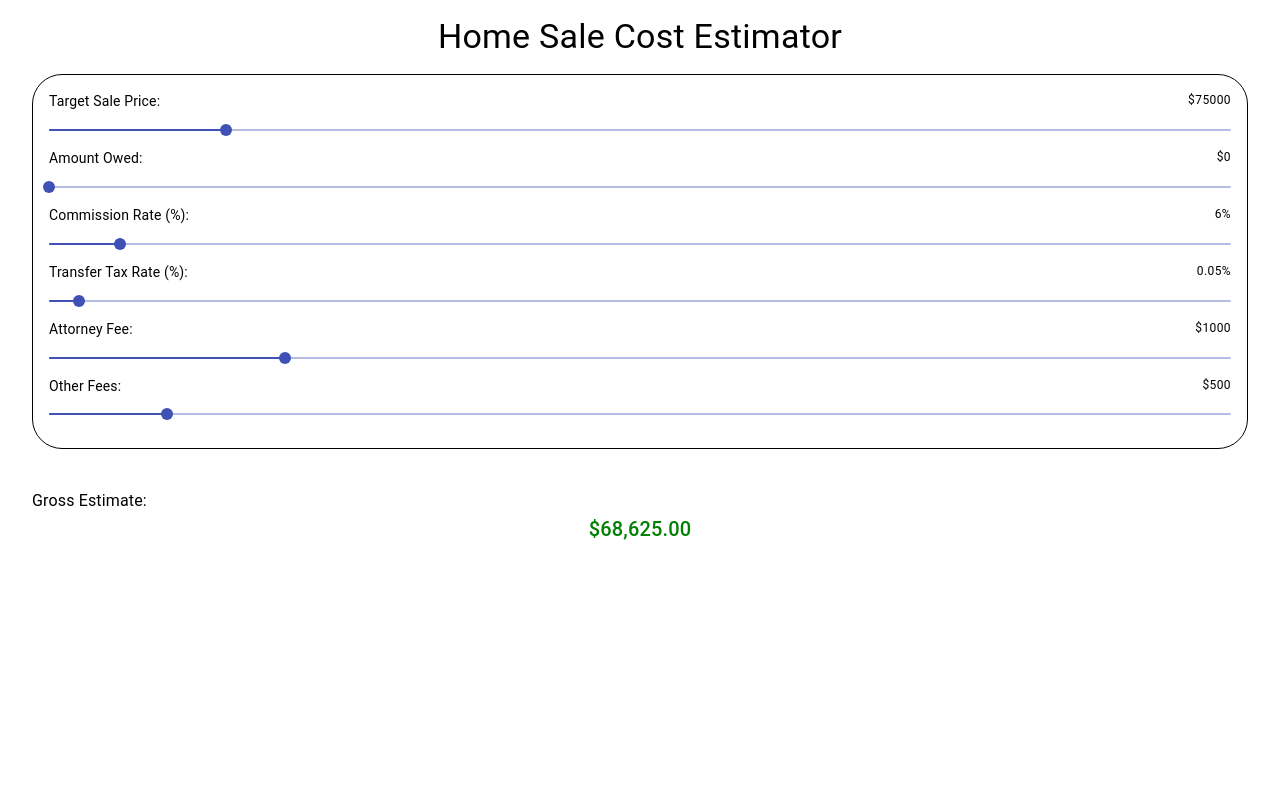
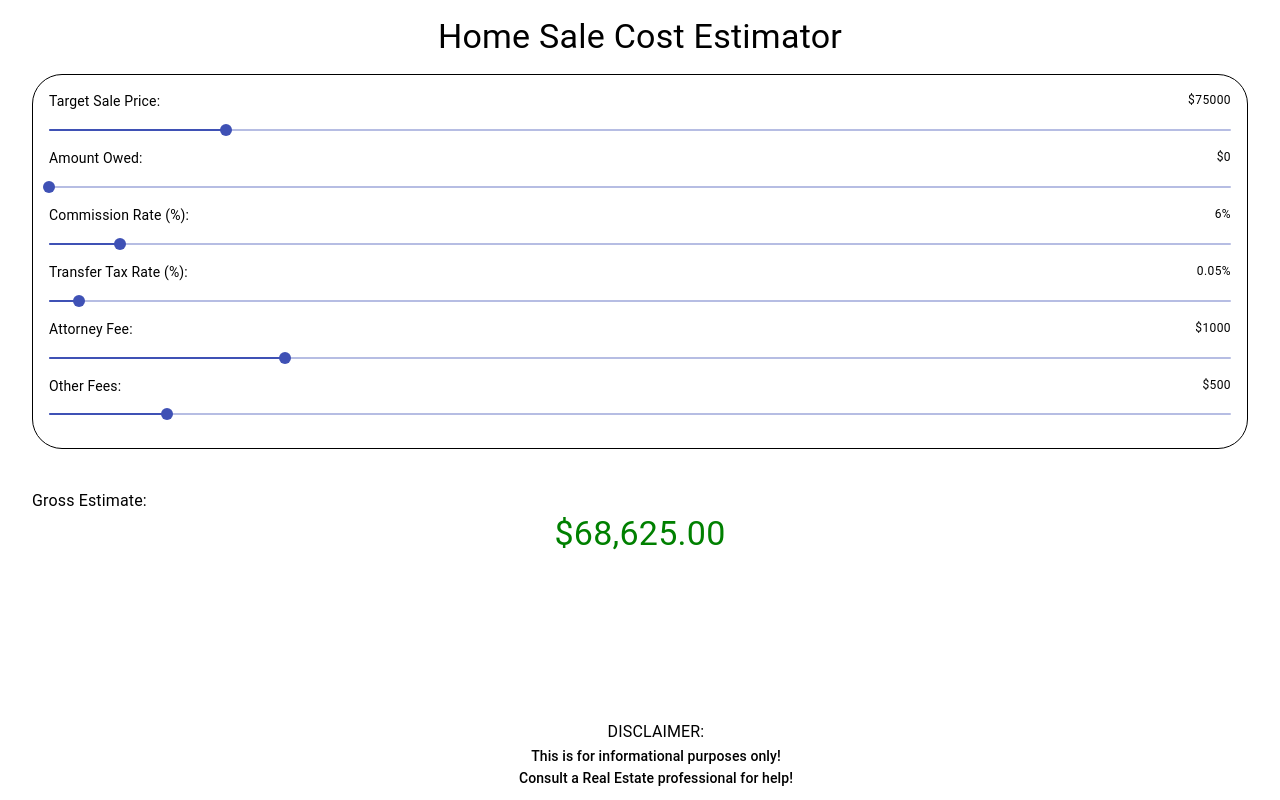
Before and after one commit to jeffn12/home-sale-tools, a React (Create React App) app: page / in a window 1280 px wide. Built offline with nearby package versions, Linux system fonts and the light colour scheme.

Commit message:
feat: add disclaimer

```diff
--- a/src/App.js
+++ b/src/App.js
@@ -11,6 +11,23 @@ function App() {
         Home Sale Cost Estimator
       </Typography>
       <DetailInput />
+      <Box
+        width={1}
+        style={{
+          position: 'absolute',
+          bottom: '10px',
+        }}
+      >
+        <Typography align="center" variant="subtitle1">
+          DISCLAIMER:
+        </Typography>
+        <Typography align="center" variant="subtitle2">
+          This is for informational purposes only!
+        </Typography>
+        <Typography align="center" variant="subtitle2">
+          Consult a Real Estate professional for help!
+        </Typography>
+      </Box>
     </Box>
   );
 }
--- a/src/components/DetailInput.js
+++ b/src/components/DetailInput.js
@@ -150,7 +150,7 @@ const DetailInput = () => {
         <Typography variant="body1">Gross Estimate: </Typography>
         <Typography
           align="center"
-          variant="h6"
+          variant="h4"
           style={{ color: amountEarned >= 0 ? 'green' : 'red' }}
         >
           {amountEarned.toLocaleString('en-US', {
```
